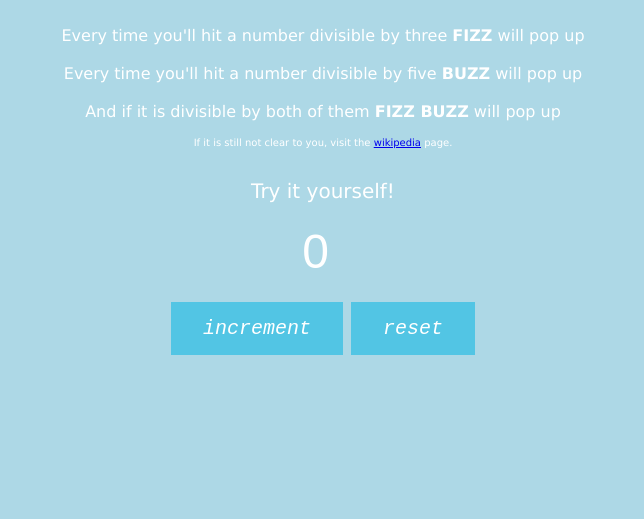
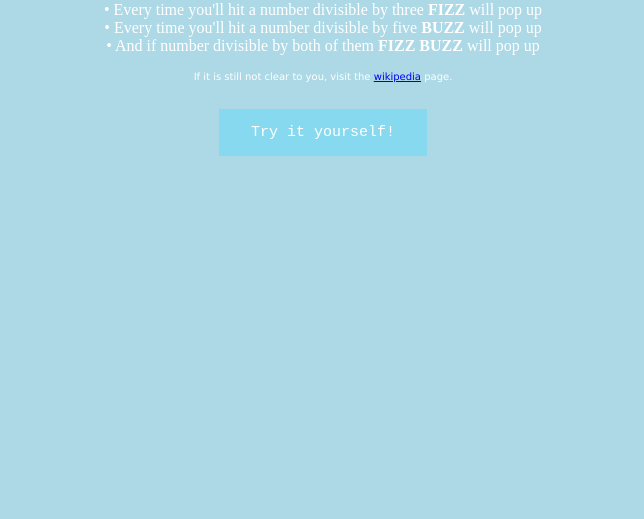
Before and after one commit to YossiKazakov/FizzBuzz, a website: page index.html in a window 1280 px wide. Shown: the part 281-800 px from the top of the page, without its empty margins (317-961 px from the left). Drawn offline with Linux system fonts and the light colour scheme.

Commit message:
Ex1 assignment

```diff
--- a/index.css
+++ b/index.css
@@ -7,6 +7,7 @@ body {
 
 h1 {
   color: white;
+  font-size: 30px;
 }
 
 .wiki {
@@ -27,9 +28,20 @@ p {
   text-decoration: none;
   display: inline-block;
   font-size: 20px;
-  font-style: italic;
   font-family: 'Courier New', Courier, monospace;
   margin: 4px 2px;
+  cursor: pointer;
+}
+
+#display_button {
+  background-color: #87d9f0;
+  color: white;
+  border: none;
+  padding: 15px 32px;
+  text-align: center;
+  font-size: 15px;
+  font-family: 'Courier New', Courier, monospace;
+  margin: 6px 6px;
   cursor: pointer;
 }
 
@@ -49,6 +61,16 @@ p {
   width: 2em;
   color: white;
 }
-.rules {
-  font-size: medium;
+
+ul {
+  list-style-type: none;
+  padding: 0;
 }
+
+li {
+  text-align: center;
+}
+
+li::before {
+  content: '• ';
+}
--- a/index.html
+++ b/index.html
@@ -15,26 +15,28 @@
         <h1>
           All you need to do is to click on the button!
         </h1>
-        <p class="rules">
-          <br>Every time you'll hit a number divisible by three <strong>FIZZ</strong> will pop up</br>
-          <br>Every time you'll hit a number divisible by five <strong>BUZZ</strong> will pop up</br>
-          <br>And if it is divisible by both of them <strong>FIZZ BUZZ</strong> will pop up</br>
-        </p>
+        <ul class="rules">
+          <li>Every time you'll hit a number divisible by three <strong>FIZZ</strong> will pop up</li>
+          <li>Every time you'll hit a number divisible by five <strong>BUZZ</strong> will pop up</li>
+          <li>And if number divisible by both of them <strong>FIZZ BUZZ</strong> will pop up</li>
+        </ul>
         <p class="wiki">
           If it is still not clear to you, visit the <a href="https://en.wikipedia.org/wiki/Fizz_buzz"
             title="Don't waste your time tho, there isn't much to it...">wikipedia</a> page.<br></br>
         </p>
-        <p>Try it yourself!</p>
+        <input type="button" id="display_button" onclick="toggleVisibility()" value="Try it yourself!"></input>
       </div>
+      <div id="game" style="visibility:hidden">
         <div id="numbersBar">
           <input type="number" id="currentNumber" readonly value=0><br></br>
         </div>
         <div>
           <div id="increment">
-          <button class="buttons" onclick="incrementNumber()">increment</button>
+            <button class="buttons" onclick="incrementNumber()"><em>increment</em></button>
           </div>
           <div id="reset">
-          <button class="buttons" onclick="resetNumber()">reset</button>
+            <button class="buttons" onclick="resetNumber()"><em>reset</em></button>
+          </div>
         </div>
       </div>
     </div>
--- a/index.js
+++ b/index.js
@@ -26,6 +26,22 @@ function resetNumber() {
   currNum.value = 0
 }
 
+function toggleVisibility() {
+  /**
+   * Toggles the given game's division visibility
+   */
+  var game = document.getElementById("game");
+  var dis_btn = document.getElementById("display_button");
+  if (game.style.visibility == "hidden"){
+    game.style.visibility = "visible";
+    dis_btn.value = "Okay that's enough";
+  }
+  else {
+    game.style.visibility = "hidden";
+    dis_btn.value = "Try it yourself!";
+  }
+}
+
 function incrementNumber() {
   /**
    * When the user clicks on the 'increment' button, this function is called.
```
Lines whose indentation alone changed are shown as unchanged.
